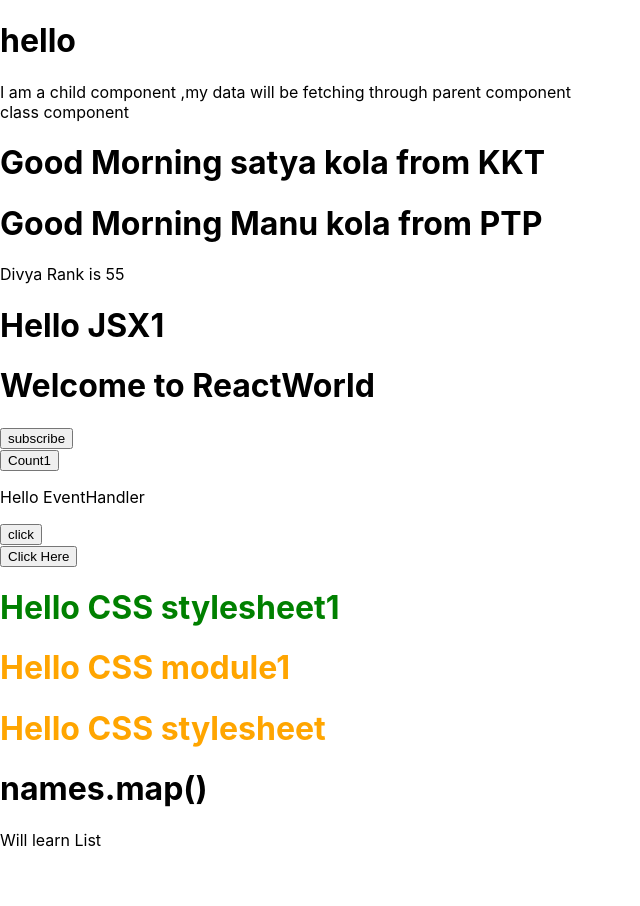
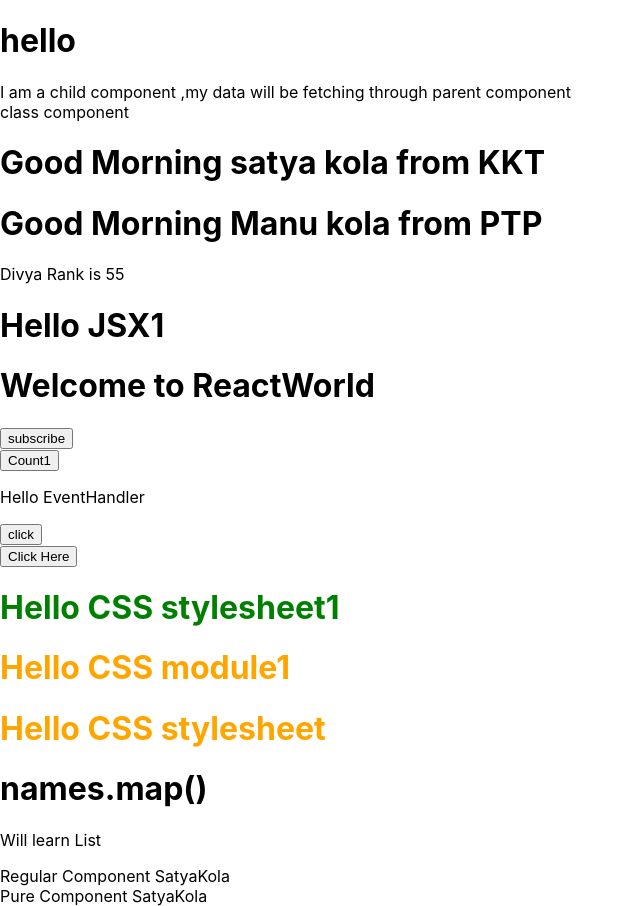
Before and after one commit to satyasrinivaskola/React_Components_notes, a React (Create React App) app: page / in a window 1280 px wide. Shown: the whole page, without its empty margins (0-640 px from the left). Before the commit the page ends 866 px from the top, so only its background shows below. Built offline with nearby package versions, Linux system fonts and the light colour scheme.

Commit message:
Added Pure component topic

```diff
--- a/src/App.js
+++ b/src/App.js
@@ -13,6 +13,7 @@ import User from './Conditional_Rendering_topic.js'
 import Test_css from './CSS_styles_topic.js'
 import Test_stylesheet from './Stylesheet_topic.js'
 import List from './List_topic.js'
+import User_Data_Parent from './Pure_parent_topic.js'
 function App() {
   return (
 
@@ -36,6 +37,7 @@ HTML elements since we can't return directly to dom */
 <Test_css/>
 <Test_stylesheet/>
 <List/>
+<User_Data_Parent/>
 </>
 
   );
--- /dev/null
+++ b/src/Pure_component.js
@@ -0,0 +1,12 @@
+import React, { PureComponent } from 'react'
+class User_Data_Render extends PureComponent{
+    render(){
+                 console.log("Pure Component")
+
+        return(
+            <div>Pure Component {this.props.message}</div>
+        )
+    }
+}
+
+export default User_Data_Render
--- /dev/null
+++ b/src/Pure_parent_topic.js
@@ -0,0 +1,30 @@
+import React,{Component,Pure} from 'react'
+import User_Data_Regular from './Regular_component_Pure'
+import User_Data_Render from './Pure_component'
+class User_Data_Parent extends React.Component{
+    constructor(props){
+        super(props)
+        this.state=({
+            message:"Satya Kola"
+        })
+    }
+    componentDidMount(){
+        setInterval(()=>
+        this.setState({
+            message:"SatyaKola"
+        }),2000)
+
+    }
+    render(){
+        console.log("Parent Component")
+        return(
+            <div>
+            <User_Data_Regular message={this.state.message}/>
+            <User_Data_Render message={this.state.message}/>
+            </div>
+        )
+
+    }
+}
+
+export default User_Data_Parent
--- /dev/null
+++ b/src/Regular_component_Pure.js
@@ -0,0 +1,13 @@
+import React from 'react'
+class User_Data_Regular extends React.Component{
+
+
+    render(){
+        console.log("Regular Component")
+        return(
+            <div >Regular Component {this.props.message} </div>
+        )
+    }
+}
+
+export default User_Data_Regular
```
